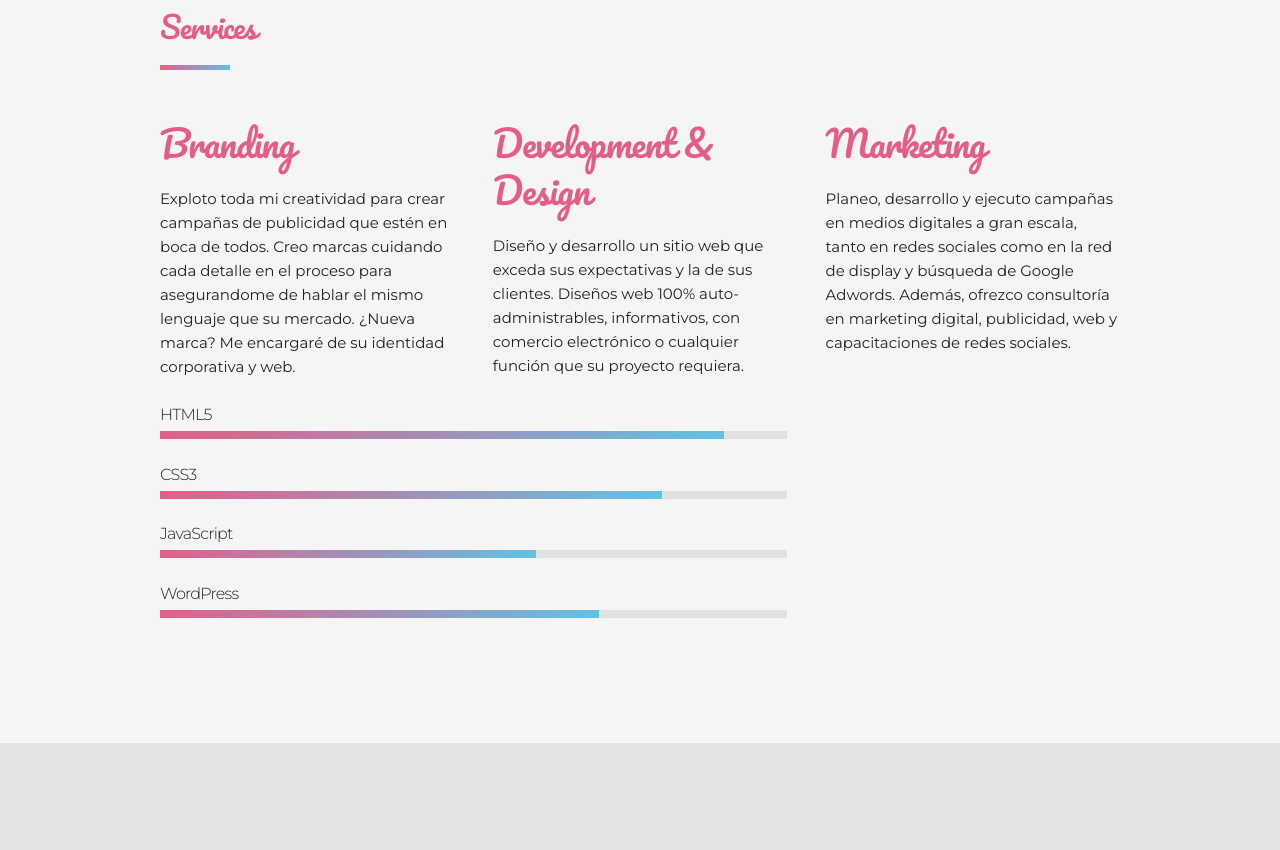
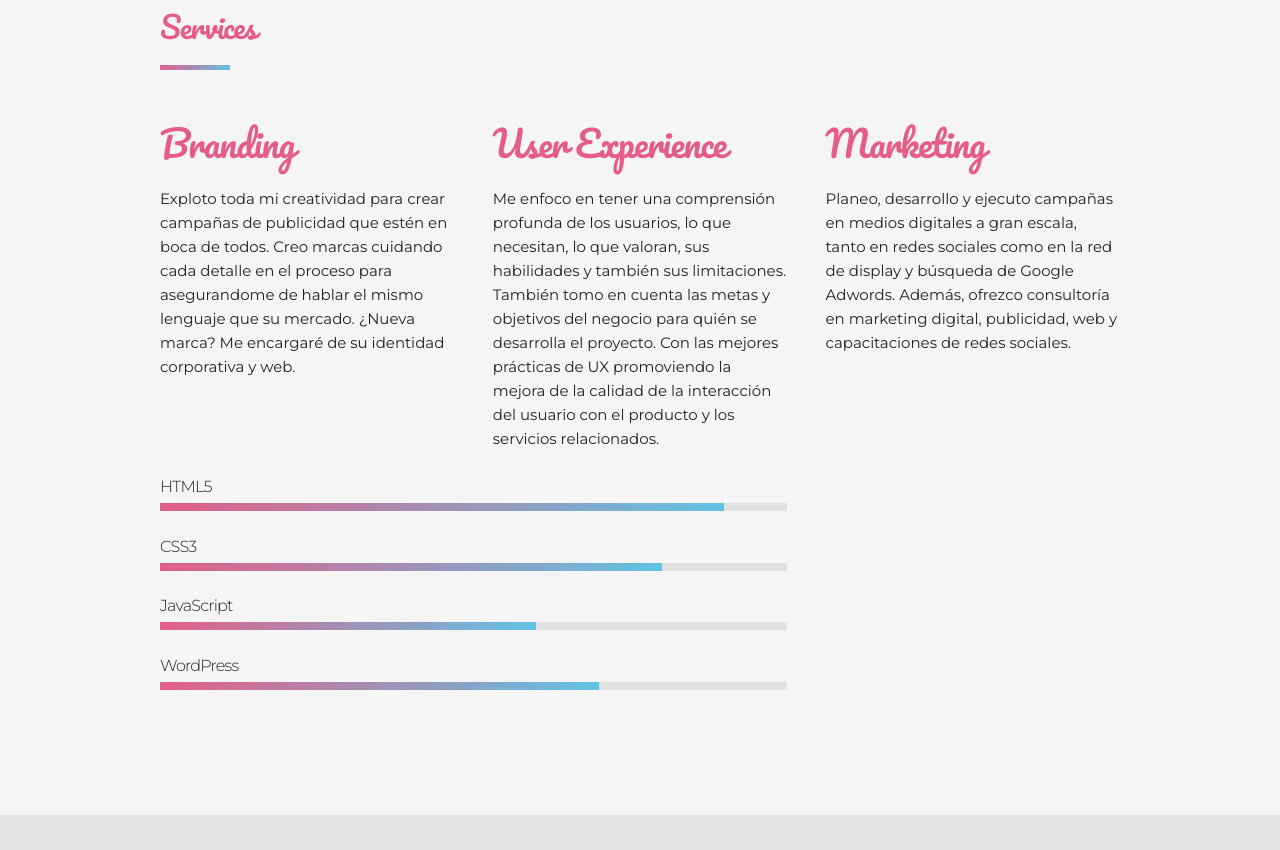
Before and after one commit to joyloove/Portafolio, a plain HTML site: page index.html in a window 1280 px wide. Shown: the part 2360-3210 px from the top of the page. Drawn offline with nearby package versions, Linux system fonts and the light colour scheme; some icons are missing.

Commit message:
actualizando statement

```diff
--- a/index.html
+++ b/index.html
@@ -122,8 +122,8 @@
         <p>Exploto toda mi creatividad para crear campañas de publicidad que estén en boca de todos. Creo marcas cuidando cada detalle en el proceso para asegurandome de hablar el mismo lenguaje que su mercado. ¿Nueva marca? Me encargaré de su identidad corporativa y web.</p>
       </div>
       <div class="one-third column">
-        <h3>Development & Design</h3>
-        <p>Diseño y desarrollo un sitio web que exceda sus expectativas y la de sus clientes. Diseños web 100% auto-administrables, informativos, con comercio electrónico o cualquier función que su proyecto requiera.</p>
+        <h3>User Experience</h3>
+        <p>Me enfoco en tener una comprensión profunda de los usuarios, lo que necesitan, lo que valoran, sus habilidades y también sus limitaciones. También tomo en cuenta las metas y objetivos del negocio para quién se desarrolla el proyecto. Con las mejores prácticas de UX promoviendo la mejora de la calidad de la interacción del usuario con el producto y los servicios relacionados.</p>
       </div>
       <div class="one-third column">
         <h3>Marketing</h3>
```
